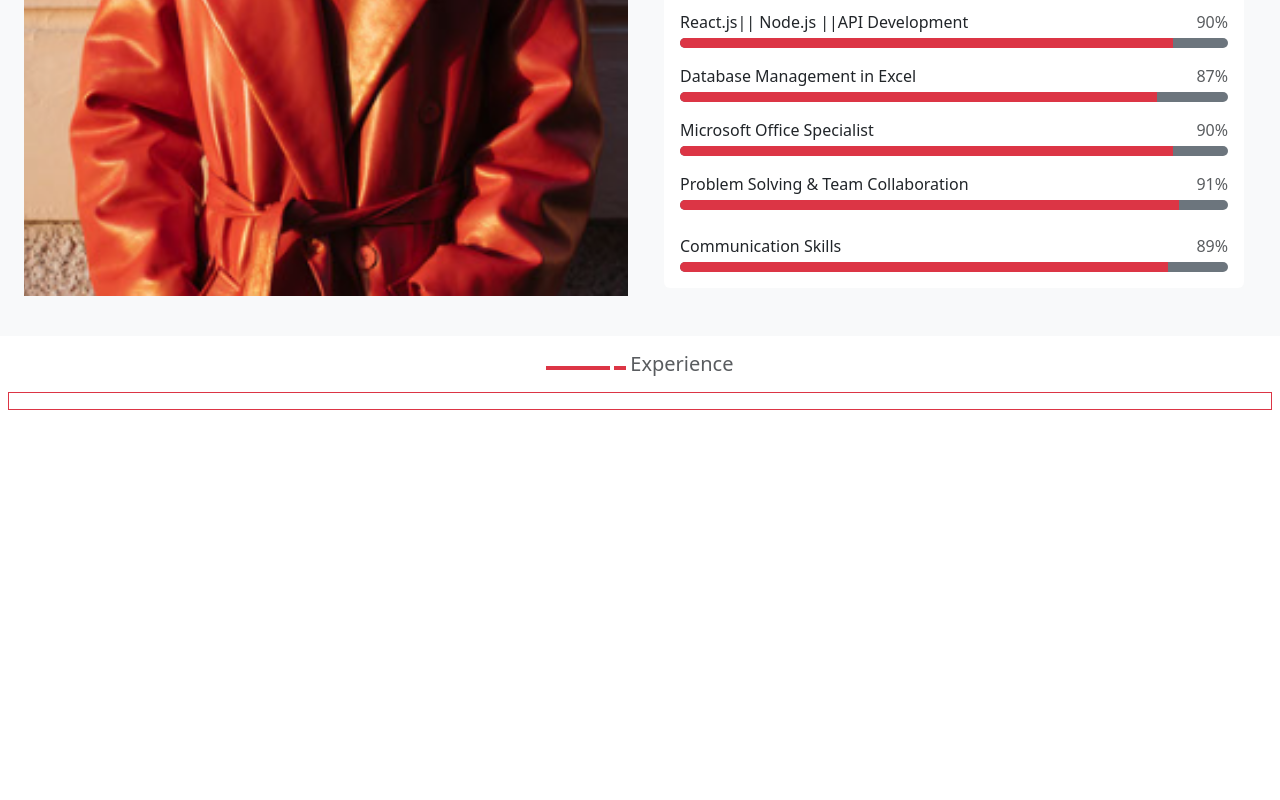
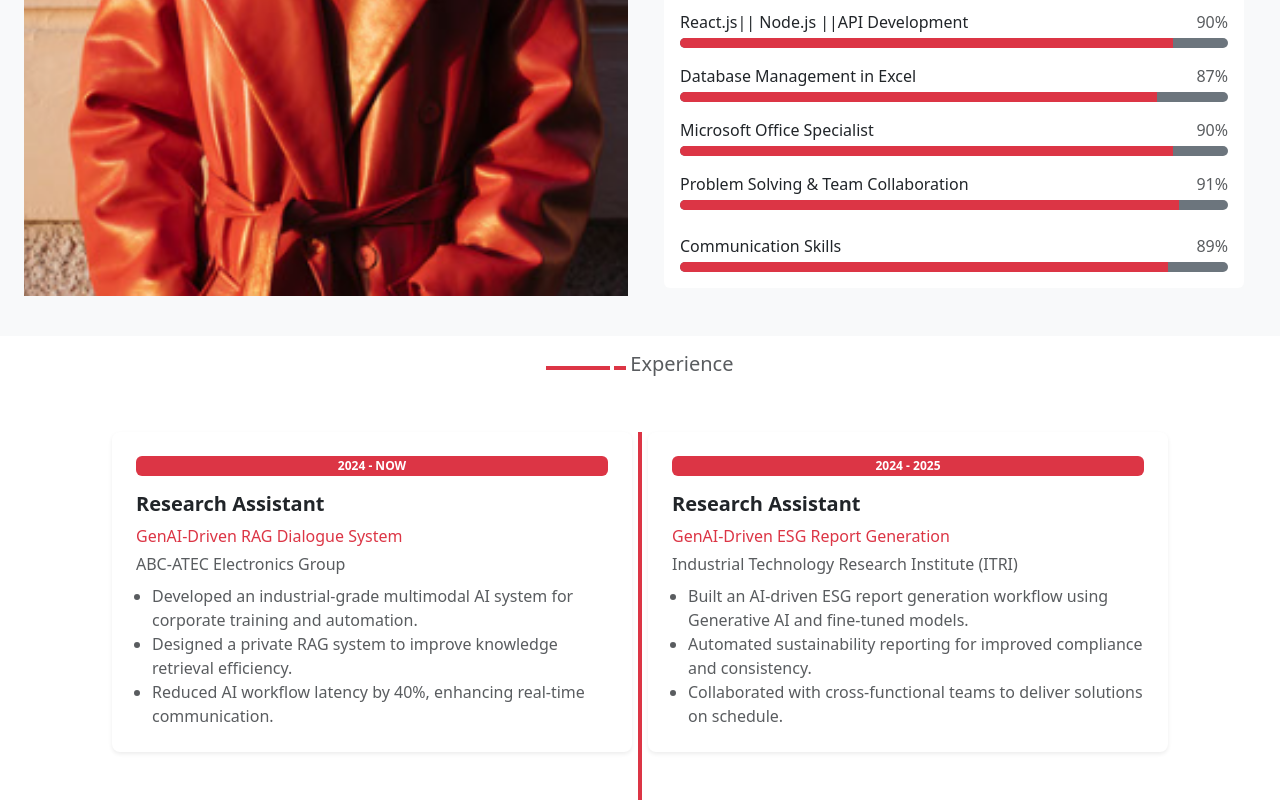
Before and after one commit to johnjerry8749/portflio, a React (Vite) app in the folder frontend/: page / in a window 1280 px wide. Shown: the part 1720-2520 px from the top of the page. Before the commit the page ends 2138 px from the top, so only its background shows below. Built offline with nearby package versions, Linux system fonts and the light colour scheme.

Commit message:
Fix typo in Experience component name and enhance layout with detailed experience cards

```diff
--- a/frontend/src/components/Experince.jsx
+++ b/frontend/src/components/Experince.jsx
@@ -1,21 +1,50 @@
-const Experince = () => {
+const Experience = () => {
   return (
-    <div className="p-2 mt-2 ">
-      <div className=" w-auto d-flex justify-content-center gap-1 align-items-center">
-        <div
-          className="border  border-danger border-2"
-          style={{ width: "5%" }}
-        ></div>
-        <div
-          className="border  border-danger border-2"
-          style={{ width: "1%" }}
-        ></div>
-
+    <div className="p-2 mt-2">
+      <div className="w-auto d-flex mb-4 justify-content-center gap-1 align-items-center">
+        <div className="border border-danger border-2" style={{ width: "5%" }}></div>
+        <div className="border border-danger border-2" style={{ width: "1%" }}></div>
         <h3 className="fs-5 text-dark text-muted">Experience</h3>
       </div>
-      <div className=" mt-2 p-2 border border-danger "></div>
+
+      <div className="position-relative mt-5">
+        <div
+          className="d-none d-lg-block position-absolute mt-5 start-50 translate-middle-x bg-danger"
+          style={{ width: "4px", height: "100%" }}
+        />
+
+        <div className="row gx-3 gy-5">
+          <div className="col-12 col-lg-6 d-flex justify-content-lg-end">
+            <div className="card shadow-sm border-0 rounded-3 p-4" style={{ maxWidth: "520px" }}>
+              <span className="badge bg-danger text-uppercase mb-3">2024 - Now</span>
+              <h4 className="fs-5 fw-bold">Research Assistant</h4>
+              <p className="text-danger mb-1">GenAI-Driven RAG Dialogue System</p>
+              <p className="text-muted mb-2">ABC-ATEC Electronics Group</p>
+              <ul className="mb-0 text-muted" style={{ paddingLeft: "1rem" }}>
+                <li>Developed an industrial-grade multimodal AI system for corporate training and automation.</li>
+                <li>Designed a private RAG system to improve knowledge retrieval efficiency.</li>
+                <li>Reduced AI workflow latency by 40%, enhancing real-time communication.</li>
+              </ul>
+            </div>
+          </div>
+
+          <div className="col-12 col-lg-6 d-flex justify-content-lg-start">
+            <div className="card shadow-sm border-0 rounded-3 p-4" style={{ maxWidth: "520px" }}>
+              <span className="badge bg-danger text-uppercase mb-3">2024 - 2025</span>
+              <h4 className="fs-5 fw-bold">Research Assistant</h4>
+              <p className="text-danger mb-1">GenAI-Driven ESG Report Generation</p>
+              <p className="text-muted mb-2">Industrial Technology Research Institute (ITRI)</p>
+              <ul className="mb-0 text-muted" style={{ paddingLeft: "1rem" }}>
+                <li>Built an AI-driven ESG report generation workflow using Generative AI and fine-tuned models.</li>
+                <li>Automated sustainability reporting for improved compliance and consistency.</li>
+                <li>Collaborated with cross-functional teams to deliver solutions on schedule.</li>
+              </ul>
+            </div>
+          </div>
+        </div>
+      </div>
     </div>
   );
 };
 
-export default Experince;
+export default Experience;
```
